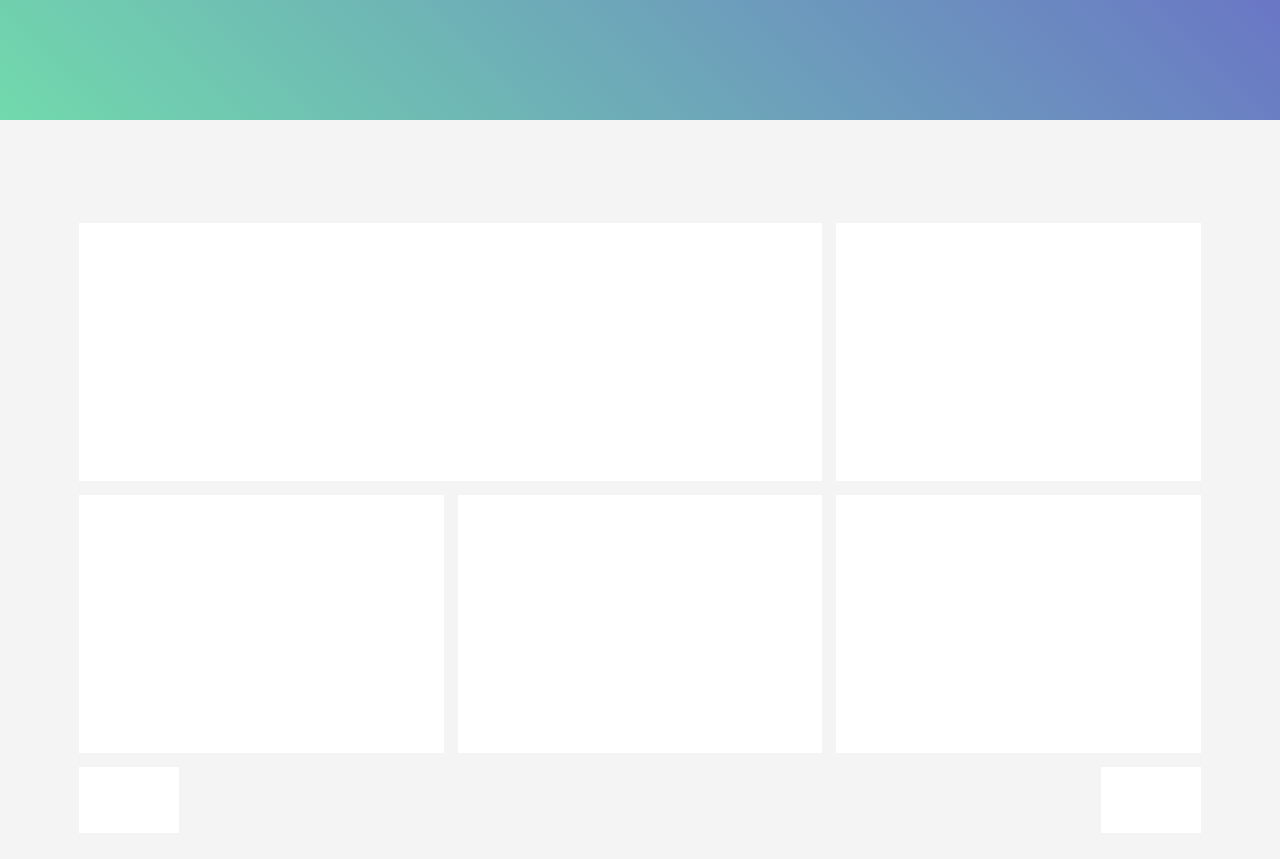
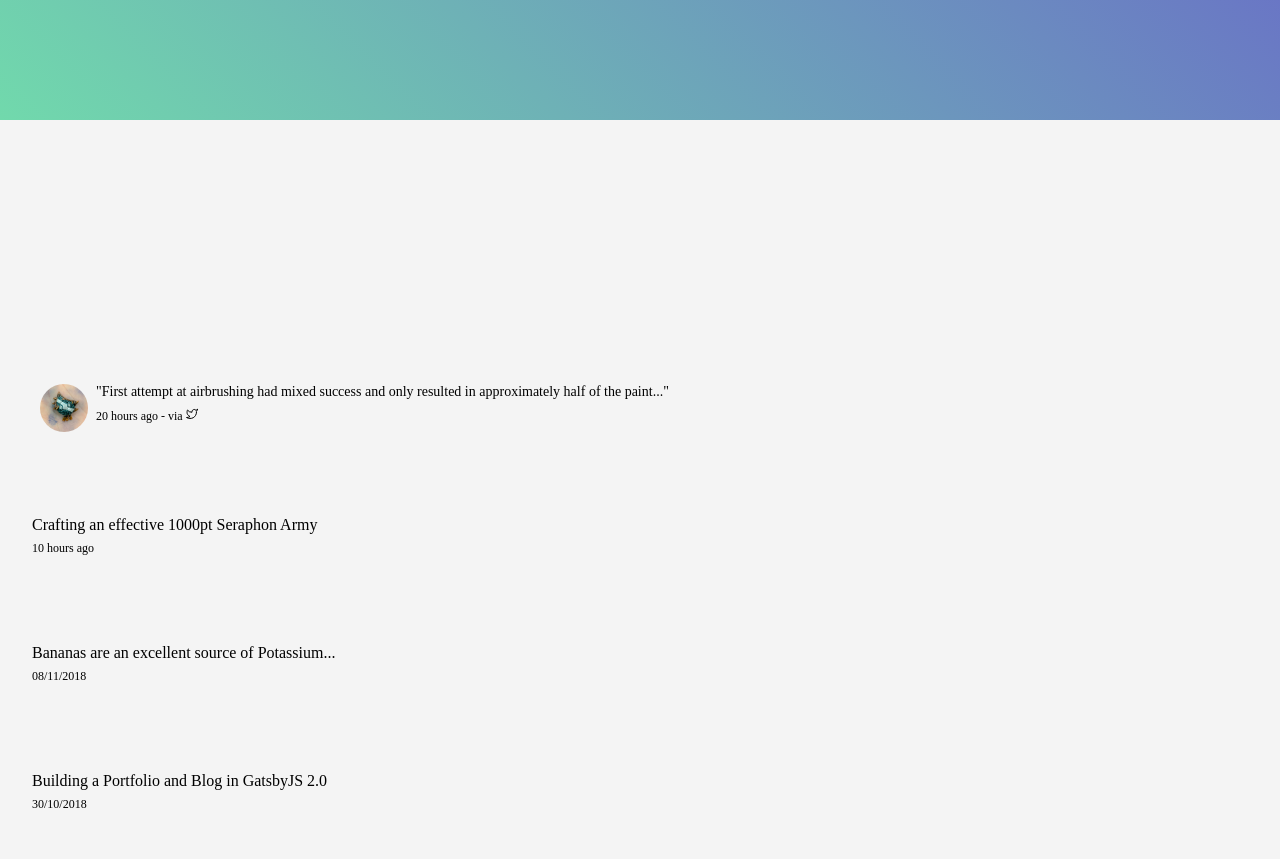
Before and after one commit to scwright1/mercury, a Gatsby site: page / in a window 1280 px wide. Shown: the part 680-1539 px from the top of the page. Built offline with nearby package versions, Linux system fonts and the light colour scheme; Gatsby itself is replaced by a stand-in of ours; a web font is replaced by a local one.

Commit message:
blog-summary layout coming along.  No logic, just layout.

```diff
--- a/src/components/blog-summary.jsx
+++ b/src/components/blog-summary.jsx
@@ -1,72 +1,41 @@
 import React from 'react'
+
+import { FiTwitter } from 'react-icons/fi'
+
+import './blog-summary.scss'
 
 const BlogSummary = React.forwardRef((props, ref) => (
     <section ref={ref} {...props} id="blog" className="content-panel vh-100 w-100 ma0 relative bg-near-white dt">
 
-        <div className="dtc v-mid tc white gilroy-ultralight pv4 mt3 ph4">
+        <div className="pt6 vh-100 flex flex-column justify-center mw9 center mt3 ph4">
 
-            <div className="mw9 center pv4 mt3 ph4">
+            <div className="post-entry h4 dt">
+                <div className="dtc v-mid">
+                    <img className="tweet-photo-inline mv2 mh2" width="48px" height="48px" src="/img/dummy-pic.jpg" alt="image from tweet"/>
+                    <div className="gilroy-semibold f6 mv2">"First attempt at airbrushing had mixed success and only resulted in approximately half of the paint..."</div>
+                    <div className="source-code-pro f7 mv2">20 hours ago - <span>via <FiTwitter/></span></div>
+                </div>
+            </div>
 
-                <div className="cf ph2-ns">
+            <div className="post-entry h4 dt">
+                <div className="dtc v-mid">
+                    <div className="gilroy-semibold f5 mv2">Crafting an effective 1000pt Seraphon Army</div>
+                    <div className="source-code-pro f7 mv2">10 hours ago</div>
+                </div>
+            </div>
 
-                    <div className="fl w-100 w-two-thirds-ns pa2">
+            <div className="post-entry h4 dt">
+                <div className="dtc v-mid">
+                    <div className="gilroy-semibold f5 mv2">Bananas are an excellent source of Potassium...</div>
+                    <div className="source-code-pro f7 mv2">08/11/2018</div>
+                </div>
+            </div>
 
-                        <div className="outline bg-white pv4 h5">
-
-                            <h3>Here is some headline text</h3>
-
-                        </div>
-
-                    </div>
-
-                    <div className="fl w-100 w-third-ns pa2">
-
-                        <div className="outline bg-white pv4 h5"></div>
-
-                    </div>
-
+            <div className="post-entry h4 dt">
+                <div className="dtc v-mid">
+                    <div className="gilroy-semibold f5 mv2">Building a Portfolio and Blog in GatsbyJS 2.0</div>
+                    <div className="source-code-pro f7 mv2">30/10/2018</div>
                 </div>
-
-                <div className="cf ph2-ns">
-
-                    <div className="fl w-100 w-third pa2">
-
-                        <div className="outline bg-white pv4 h5"></div>
-
-                    </div>
-
-                    <div className="fl w-100 w-third pa2">
-
-                        <div className="outline bg-white pv4 h5"></div>
-
-                    </div>
-
-                    <div className="fl w-100 w-third pa2">
-
-                        <div className="outline bg-white pv4 h5"></div>
-
-                    </div>
-
-                </div>
-
-                <div className="cf ph2-ns">
-
-                    <div className="fl w-50 w-10-ns pa2">
-
-                        <div className="outline bg-white pv4"></div>
-
-                    </div>
-
-                    <div className="fl w-0 w-80-ns pa2"></div>
-
-                    <div className="fl w-50 w-10-ns pa2">
-
-                        <div className="outline bg-white pv4"></div>
-
-                    </div>
-
-                </div>
-
             </div>
 
         </div>
--- /dev/null
+++ b/src/components/blog-summary.scss
@@ -0,0 +1,4 @@
+.tweet-photo-inline {
+    border-radius: 50%;
+    float: left;
+}
--- a/src/components/fonts.scss
+++ b/src/components/fonts.scss
@@ -1,3 +1,26 @@
+/* latin-ext */
+@font-face {
+  font-family: 'Source Code Pro';
+  font-style: normal;
+  font-weight: 400;
+  src: local('Source Code Pro'), local('SourceCodePro-Regular'), url(https://fonts.gstatic.com/s/sourcecodepro/v8/HI_SiYsKILxRpg3hIP6sJ7fM7PqlM-vWjMY.woff2) format('woff2');
+  unicode-range: U+0100-024F, U+0259, U+1E00-1EFF, U+2020, U+20A0-20AB, U+20AD-20CF, U+2113, U+2C60-2C7F, U+A720-A7FF;
+}
+/* latin */
+@font-face {
+  font-family: 'Source Code Pro';
+  font-style: normal;
+  font-weight: 400;
+  src: local('Source Code Pro'), local('SourceCodePro-Regular'), url(https://fonts.gstatic.com/s/sourcecodepro/v8/HI_SiYsKILxRpg3hIP6sJ7fM7PqlPevW.woff2) format('woff2');
+  unicode-range: U+0000-00FF, U+0131, U+0152-0153, U+02BB-02BC, U+02C6, U+02DA, U+02DC, U+2000-206F, U+2074, U+20AC, U+2122, U+2191, U+2193, U+2212, U+2215, U+FEFF, U+FFFD;
+}
+
+.source-code-pro {
+    font-family: 'Source Code Pro';
+    font-weight: normal;
+    font-style: normal;
+}
+
 @font-face{
     font-family:"Gilroy Bold";
     font-weight:normal;
--- a/src/components/responsive-menu.jsx
+++ b/src/components/responsive-menu.jsx
@@ -98,9 +98,9 @@ class ResponsiveMenu extends React.Component {
 
                     <div className="h3">
 
-                        <a href="https://twitter.com/ste_wr" className="di link no-underline white ph2 dim" target="_blank" onClick={this.toggleMenu}><FiTwitter/></a>
+                        <a href="https://twitter.com/ste_wr" className="di link no-underline white ph2 dim" target="_blank" rel="noopener noreferrer" onClick={this.toggleMenu}><FiTwitter/></a>
 
-                        <a href="https://github.com/scwright1" className="di link no-underline white ph2 dim" target="_blank" onClick={this.toggleMenu}><FiGithub/></a>
+                        <a href="https://github.com/scwright1" className="di link no-underline white ph2 dim" target="_blank" rel="noopener noreferrer" onClick={this.toggleMenu}><FiGithub/></a>
 
                     </div>
 
```
Also changed, not shown: static/img/dummy-pic.jpg (added).
